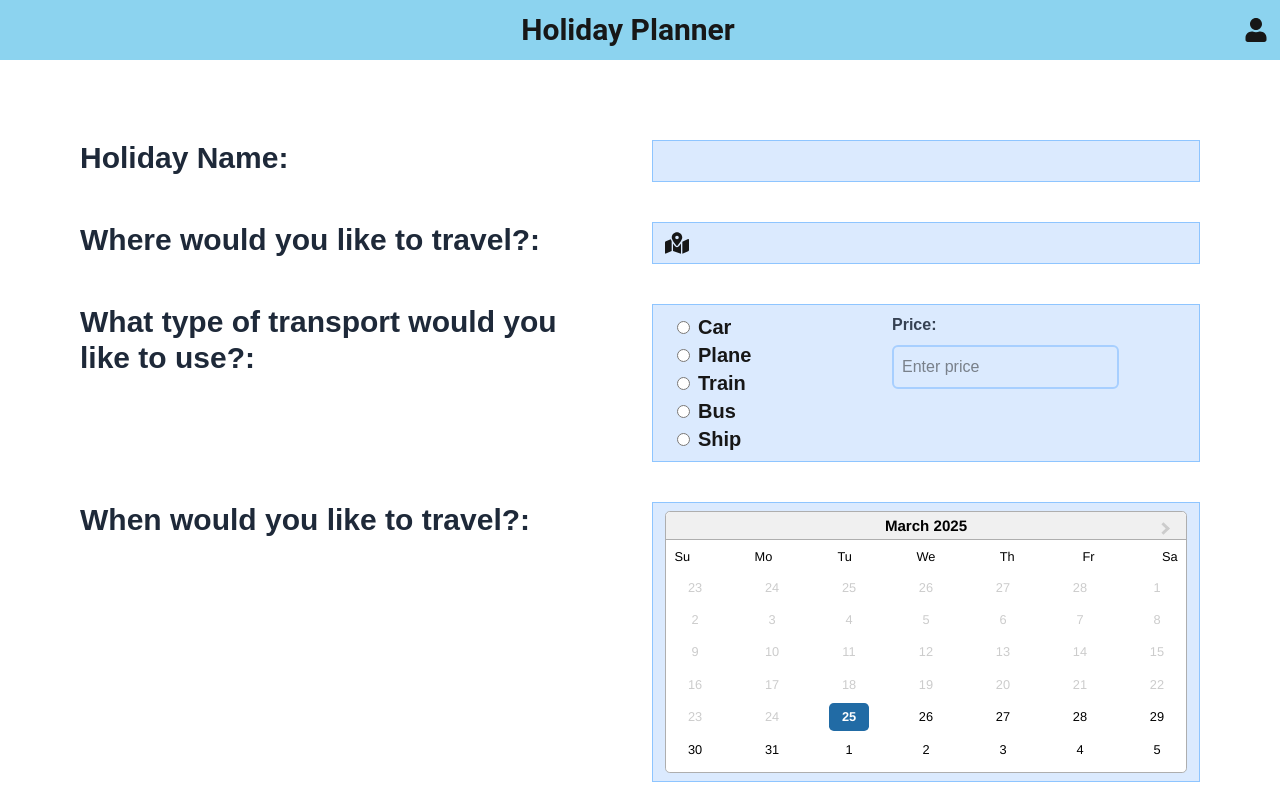
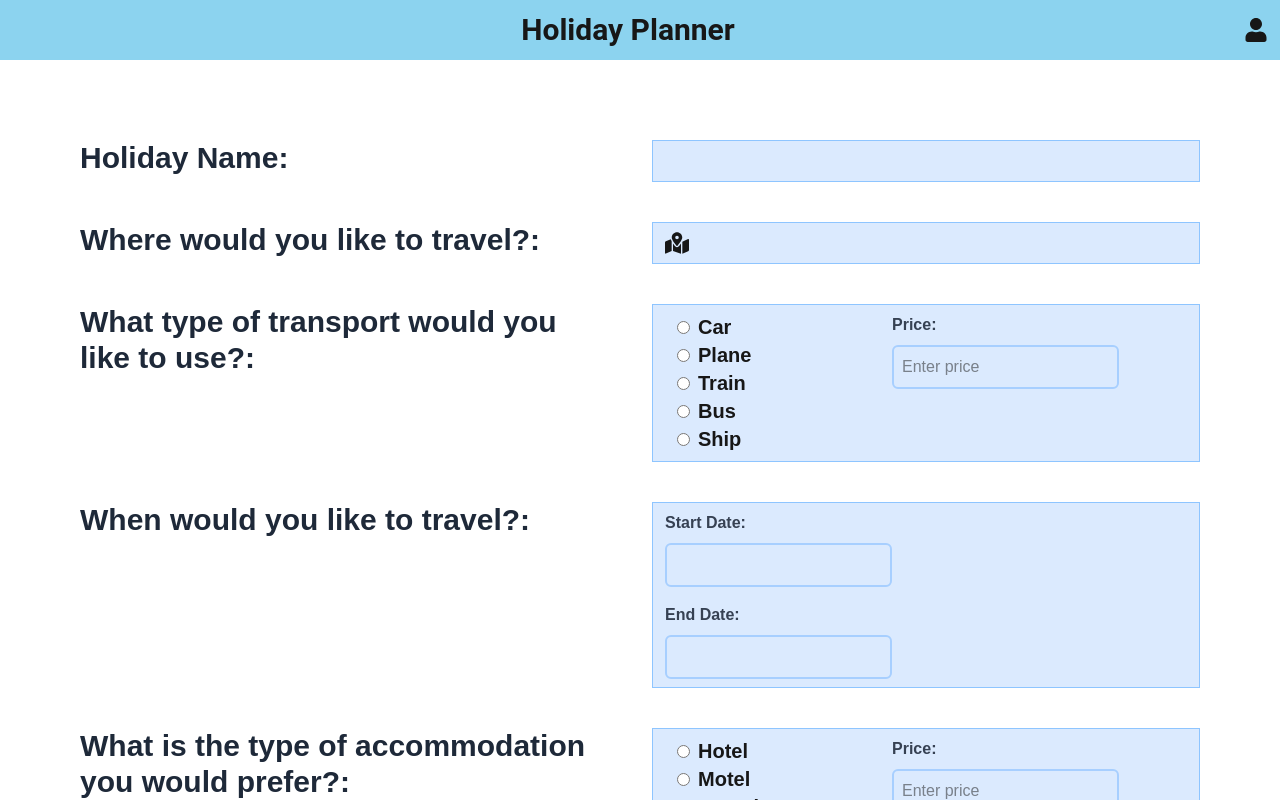
Before and after one commit to criss05/holiday_planner, a Next.js app: page /AddPage in a window 1280 px wide. Shown: the top 800 px of the page. Built offline with nearby package versions, Linux system fonts and the light colour scheme.

Commit message:
Calendar for end and start date

```diff
--- a/src/components/UI/AddPage/Calendar.js
+++ b/src/components/UI/AddPage/Calendar.js
@@ -3,17 +3,27 @@ import DatePicker from "react-datepicker";
 import "react-datepicker/dist/react-datepicker.css";
 
 
-export default function Calendar() {
-    const [selectedDate, setSelectedDate] = useState(new Date());
-
+export default function Calendar({ startDate, endDate }) {
     return (
-        <DatePicker
-            selected={selectedDate}
-            onChange={(date) => setSelectedDate(date)}
-            minDate={new Date()}
-            dateFormat="MMMM d, yyyy"
-            calendarClassName="w-full custom-calendar"
-            inline
-        />
+        <div className="flex flex-col gap-4 w-full">
+            <div>
+                <label className="block text-gray-700 font-semibold mb-2">Start Date: </label>
+                <DatePicker
+                    selected={startDate}
+                    minDate={new Date()}
+                    dateFormat="MMMM d, yyyy"
+                    className="p-2 border-2 border-[#A7CFFF] rounded-md w-full"
+                />
+            </div>
+            <div>
+                <label className="block text-gray-700 font-semibold mb-2">End Date: </label>
+                <DatePicker
+                    selected={endDate}
+                    minDate={new Date()}
+                    dateFormat="MMMM d, yyyy"
+                    className="p-2 border-2 border-[#A7CFFF] rounded-md w-full"
+                />
+            </div>
+        </div>
     )
 }
```
